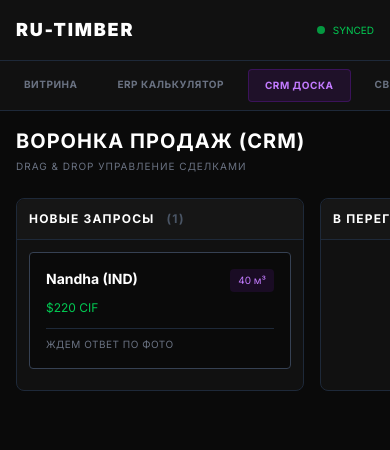
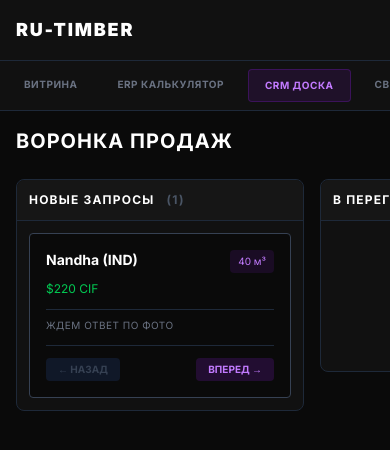
Before and after one commit to ru-timber-export/b2b-export, a Next.js app: page /crm in a window 390 px wide. Shown: the top 450 px of the page. Built offline with nearby package versions, Linux system fonts and the light colour scheme; no server answers; the database is empty.

Commit message:
Fix CRM mobile buttons

```diff
--- a/src/app/crm/page.js
+++ b/src/app/crm/page.js
@@ -5,7 +5,6 @@ import { db } from "../../lib/firebase";
 import Link from "next/link";
 import { DragDropContext, Droppable, Draggable } from "@hello-pangea/dnd";
 
-// Дефолтные данные, если база пустая
 const initialData = {
   columns: {
     "col-1": { id: "col-1", title: "Новые запросы", taskIds: ["task-1"] },
@@ -22,43 +21,37 @@ const initialData = {
 export default function CRMDashboard() {
   const [data, setData] = useState(null);
 
-  // Читаем из Firebase
   useEffect(() => {
     const unsub = onSnapshot(doc(db, "erp", "crm"), (docSnap) => {
       if (docSnap.exists()) {
         setData(docSnap.data());
       } else {
-        setData(initialData); // Если базы нет, ставим дефолт
+        setData(initialData);
       }
     });
     return () => unsub();
   }, []);
 
-  // Обработка перетаскивания
+  // Перетаскивание мышкой (ПК)
   const onDragEnd = (result) => {
     const { destination, source, draggableId } = result;
-
     if (!destination) return;
     if (destination.droppableId === source.droppableId && destination.index === source.index) return;
 
     const startCol = data.columns[source.droppableId];
     const finishCol = data.columns[destination.droppableId];
 
-    // Перемещение внутри одной колонки
     if (startCol === finishCol) {
       const newTaskIds = Array.from(startCol.taskIds);
       newTaskIds.splice(source.index, 1);
       newTaskIds.splice(destination.index, 0, draggableId);
-
       const newCol = { ...startCol, taskIds: newTaskIds };
       const newData = { ...data, columns: { ...data.columns, [newCol.id]: newCol } };
-
       setData(newData);
       setDoc(doc(db, "erp", "crm"), newData);
       return;
     }
 
-    // Перемещение между колонками
     const startTaskIds = Array.from(startCol.taskIds);
     startTaskIds.splice(source.index, 1);
     const newStartCol = { ...startCol, taskIds: startTaskIds };
@@ -67,11 +60,31 @@ export default function CRMDashboard() {
     finishTaskIds.splice(destination.index, 0, draggableId);
     const newFinishCol = { ...finishCol, taskIds: finishTaskIds };
 
-    const newData = {
-      ...data,
-      columns: { ...data.columns, [newStartCol.id]: newStartCol, [newFinishCol.id]: newFinishCol },
-    };
+    const newData = { ...data, columns: { ...data.columns, [newStartCol.id]: newStartCol, [newFinishCol.id]: newFinishCol } };
+    setData(newData);
+    setDoc(doc(db, "erp", "crm"), newData);
+  };
 
+  // Перемещение кнопками (Мобилка)
+  const moveTaskMobile = (taskId, sourceColId, direction) => {
+    const colIndex = data.columnOrder.indexOf(sourceColId);
+    const newColIndex = direction === 'right' ? colIndex + 1 : colIndex - 1;
+
+    if (newColIndex < 0 || newColIndex >= data.columnOrder.length) return;
+
+    const destColId = data.columnOrder[newColIndex];
+    const startCol = data.columns[sourceColId];
+    const finishCol = data.columns[destColId];
+
+    const startTaskIds = Array.from(startCol.taskIds);
+    startTaskIds.splice(startTaskIds.indexOf(taskId), 1);
+    const newStartCol = { ...startCol, taskIds: startTaskIds };
+
+    const finishTaskIds = Array.from(finishCol.taskIds);
+    finishTaskIds.push(taskId);
+    const newFinishCol = { ...finishCol, taskIds: finishTaskIds };
+
+    const newData = { ...data, columns: { ...data.columns, [newStartCol.id]: newStartCol, [newFinishCol.id]: newFinishCol } };
     setData(newData);
     setDoc(doc(db, "erp", "crm"), newData);
   };
@@ -81,46 +94,28 @@ export default function CRMDashboard() {
   return (
     <div className="flex flex-col md:flex-row h-screen bg-[#0a0a0a] text-gray-300 font-sans selection:bg-purple-500/30">
 
-      {/* СТРОГОЕ МЕНЮ */}
+      {/* МЕНЮ */}
       <aside className="w-full md:w-64 bg-[#111] border-b md:border-b-0 md:border-r border-gray-800 flex flex-col shrink-0">
         <div className="p-4 md:p-6 border-b border-gray-800 flex justify-between items-center md:block">
-          <div>
-            <h1 className="text-lg md:text-xl font-black text-white tracking-widest">RU-TIMBER</h1>
-            <p className="text-[10px] text-purple-500 mt-1 uppercase tracking-widest font-mono hidden md:block">Client Relations</p>
-          </div>
-          <div className="md:hidden flex items-center gap-2 text-[10px] font-mono text-green-500">
-            <div className="w-2 h-2 bg-green-500 rounded-full animate-pulse"></div>
-            SYNCED
-          </div>
+          <div><h1 className="text-lg md:text-xl font-black text-white tracking-widest">RU-TIMBER</h1><p className="text-[10px] text-purple-500 mt-1 uppercase tracking-widest font-mono hidden md:block">Client Relations</p></div>
         </div>
-
         <nav className="flex md:flex-col p-2 md:p-4 gap-2 overflow-x-auto md:overflow-visible">
-          <Link href="/" className="whitespace-nowrap px-4 py-2 md:py-3 rounded text-gray-500 hover:text-white hover:bg-gray-800 transition-all text-[10px] md:text-xs uppercase tracking-wider font-bold">
-            Витрина
-          </Link>
-          <Link href="/admin" className="whitespace-nowrap px-4 py-2 md:py-3 rounded text-gray-500 hover:text-white hover:bg-gray-800 transition-all text-[10px] md:text-xs uppercase tracking-wider font-bold">
-            ERP Калькулятор
-          </Link>
-          <Link href="/crm" className="whitespace-nowrap px-4 py-2 md:py-3 rounded bg-purple-900/20 text-purple-400 border border-purple-900/50 text-[10px] md:text-xs uppercase tracking-wider font-bold">
-            CRM Доска
-          </Link>
-          <Link href="/stats" className="whitespace-nowrap px-4 py-2 md:py-3 rounded text-gray-500 hover:text-white hover:bg-gray-800 transition-all text-[10px] md:text-xs uppercase tracking-wider font-bold">
-            Сводка
-          </Link>
+          <Link href="/" className="whitespace-nowrap px-4 py-2 md:py-3 rounded text-gray-500 hover:text-white hover:bg-gray-800 transition-all text-[10px] md:text-xs uppercase tracking-wider font-bold">Витрина</Link>
+          <Link href="/admin" className="whitespace-nowrap px-4 py-2 md:py-3 rounded text-gray-500 hover:text-white hover:bg-gray-800 transition-all text-[10px] md:text-xs uppercase tracking-wider font-bold">ERP Калькулятор</Link>
+          <Link href="/crm" className="whitespace-nowrap px-4 py-2 md:py-3 rounded bg-purple-900/20 text-purple-400 border border-purple-900/50 text-[10px] md:text-xs uppercase tracking-wider font-bold">CRM Доска</Link>
+          <Link href="/stats" className="whitespace-nowrap px-4 py-2 md:py-3 rounded text-gray-500 hover:text-white hover:bg-gray-800 transition-all text-[10px] md:text-xs uppercase tracking-wider font-bold">Сводка</Link>
         </nav>
       </aside>
 
-      {/* ОСНОВНОЙ КОНТЕНТ CRM */}
+      {/* CRM ДОСКА */}
       <main className="flex-1 p-4 md:p-8 overflow-x-auto flex flex-col">
         <header className="mb-6 md:mb-8 shrink-0">
-          <h2 className="text-xl md:text-2xl font-bold text-white uppercase tracking-wider">Воронка продаж (CRM)</h2>
-          <p className="text-gray-500 mt-1 text-[10px] md:text-xs uppercase tracking-widest font-mono">Drag & Drop управление сделками</p>
+          <h2 className="text-xl md:text-2xl font-bold text-white uppercase tracking-wider">Воронка продаж</h2>
         </header>
 
-        {/* ДОСКА KANBAN */}
         <DragDropContext onDragEnd={onDragEnd}>
           <div className="flex gap-4 md:gap-6 h-full pb-4 items-start min-w-max">
-            {data.columnOrder.map((columnId) => {
+            {data.columnOrder.map((columnId, colIndex) => {
               const column = data.columns[columnId];
               const tasks = column.taskIds.map((taskId) => data.tasks[taskId]);
 
@@ -132,28 +127,30 @@ export default function CRMDashboard() {
 
                   <Droppable droppableId={column.id}>
                     {(provided, snapshot) => (
-                      <div
-                        ref={provided.innerRef}
-                        {...provided.droppableProps}
-                        className={`flex-1 p-3 space-y-3 overflow-y-auto min-h-[150px] transition-colors ${snapshot.isDraggingOver ? 'bg-purple-900/10' : ''}`}
-                      >
+                      <div ref={provided.innerRef} {...provided.droppableProps} className={`flex-1 p-3 space-y-3 overflow-y-auto min-h-[150px] ${snapshot.isDraggingOver ? 'bg-purple-900/10' : ''}`}>
                         {tasks.map((task, index) => (
                           <Draggable key={task.id} draggableId={task.id} index={index}>
                             {(provided, snapshot) => (
-                              <div
-                                ref={provided.innerRef}
-                                {...provided.draggableProps}
-                                {...provided.dragHandleProps}
-                                className={`bg-[#0a0a0a] border ${snapshot.isDragging ? 'border-purple-500 shadow-[0_0_15px_rgba(168,85,247,0.4)]' : 'border-gray-700'} p-4 rounded cursor-grab active:cursor-grabbing`}
-                              >
+                              <div ref={provided.innerRef} {...provided.draggableProps} {...provided.dragHandleProps} className={`bg-[#0a0a0a] border ${snapshot.isDragging ? 'border-purple-500 shadow-[0_0_15px_rgba(168,85,247,0.4)]' : 'border-gray-700'} p-4 rounded`}>
                                 <div className="flex justify-between items-start mb-2">
                                   <h4 className="text-white font-bold text-sm">{task.client}</h4>
                                   <span className="text-[10px] font-mono text-purple-400 bg-purple-900/20 px-2 py-1 rounded">{task.volume}</span>
                                 </div>
                                 <p className="text-green-500 font-mono text-xs mb-3">{task.price}</p>
-                                <div className="text-[10px] text-gray-500 uppercase tracking-wider border-t border-gray-800 pt-2">
+                                <div className="text-[10px] text-gray-500 uppercase tracking-wider border-t border-gray-800 pt-2 mb-2">
                                   {task.status}
                                 </div>
+
+                                {/* КНОПКИ ДЛЯ МОБИЛКИ (Скрыты на ПК) */}
+                                <div className="flex justify-between mt-3 md:hidden border-t border-gray-800 pt-3">
+                                  <button onClick={() => moveTaskMobile(task.id, column.id, 'left')} disabled={colIndex === 0} className={`text-[10px] px-3 py-1 rounded font-bold uppercase ${colIndex === 0 ? 'text-gray-700 bg-gray-900' : 'text-purple-400 bg-purple-900/30 hover:bg-purple-900/50'}`}>
+                                    &larr; Назад
+                                  </button>
+                                  <button onClick={() => moveTaskMobile(task.id, column.id, 'right')} disabled={colIndex === data.columnOrder.length - 1} className={`text-[10px] px-3 py-1 rounded font-bold uppercase ${colIndex === data.columnOrder.length - 1 ? 'text-gray-700 bg-gray-900' : 'text-purple-400 bg-purple-900/30 hover:bg-purple-900/50'}`}>
+                                    Вперед &rarr;
+                                  </button>
+                                </div>
+
                               </div>
                             )}
                           </Draggable>
```
